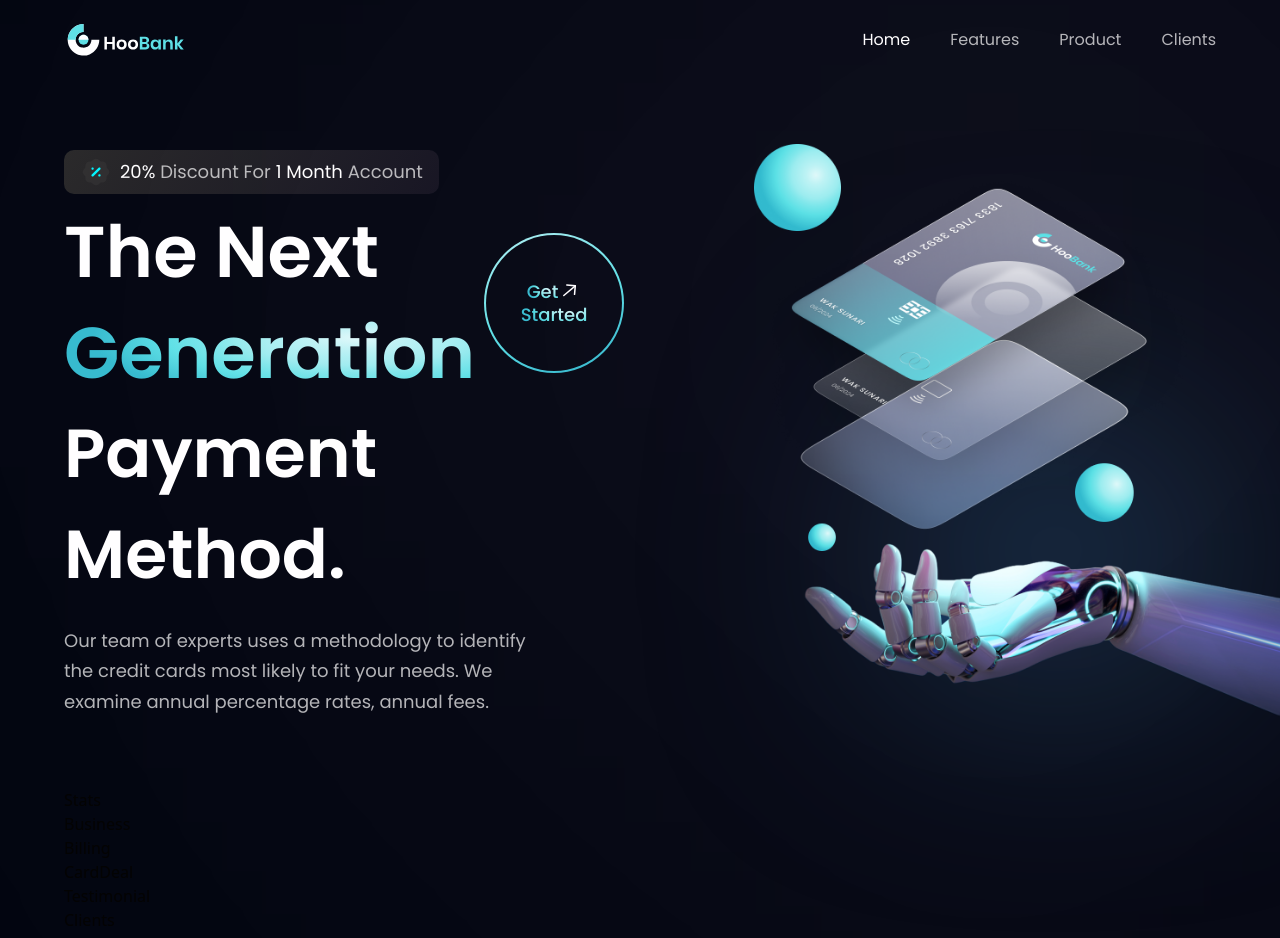
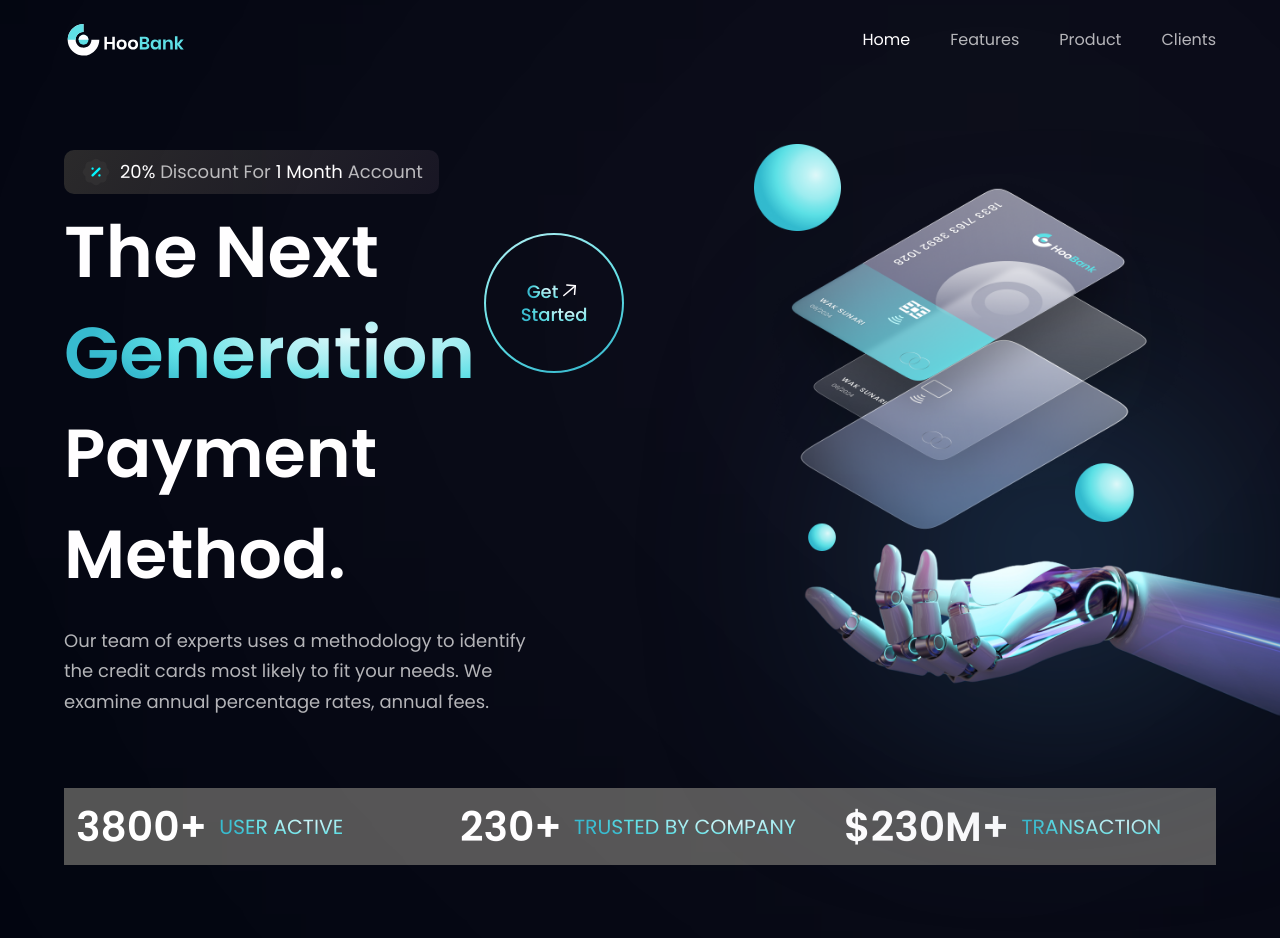
Before and after one commit to ylmgrbzz/Hoobank-Fully-Responsive-Website-with-Modern-UI-UX-in-React-JS-with-Tailwind, a React (Vite) app: page / in a window 1280 px wide. Shown: the top 938 px of the page. Built offline with nearby package versions, Linux system fonts and the light colour scheme.

Commit message:
Refactor Stats component to display dynamic stats

```diff
--- a/src/components/Stats.jsx
+++ b/src/components/Stats.jsx
@@ -1,8 +1,28 @@
 // eslint-disable-next-line no-unused-vars
 import React from "react";
+import { stats } from "../constants";
 
 const Stats = () => {
-  return <div>Stats</div>;
+  return (
+    <section
+      className={` bg-neutral-600 flex justify-center items-center flex-row flex-wrap
+       sm:mb-20 mb-6`}
+    >
+      {stats.map((stat) => (
+        <div
+          key={stat.id}
+          className={`  flex flex-1 justify-start items-center  flex-row m-3 `}
+        >
+          <h4 className="font-poppins font-semibold xs:text-[40.89px] text-[30.89px] xs:leading-[53.16px] leading-[43.16px] text-white">
+            {stat.value}
+          </h4>
+          <p className="font-poppins font-normal xs:text-[20.45px] text-[15.45px] xs:leading-[26.58px] leading-[21.58px] text-gradient uppercase ml-3">
+            {stat.title}
+          </p>
+        </div>
+      ))}
+    </section>
+  );
 };
 
 export default Stats;
```
